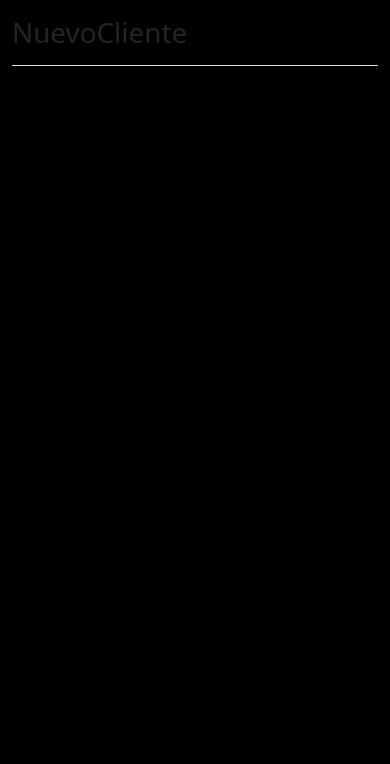
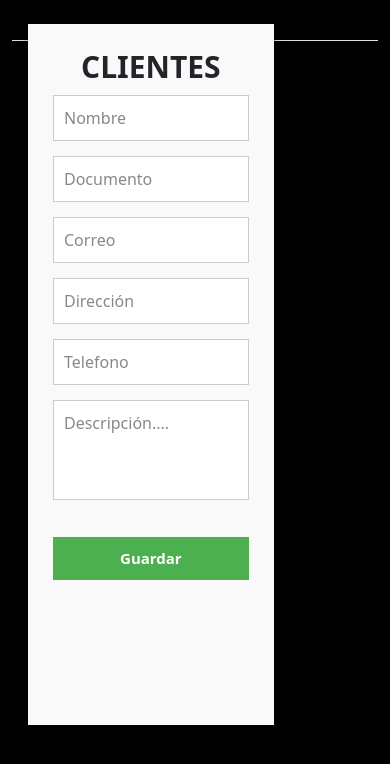
Before and after one commit to santii321/parqueadero, a React (Create React App) app in the folder parqueadero/: page /NuevoCliente in a window 390 px wide. Shown: the top 764 px of the page. Built offline with nearby package versions, Linux system fonts and the light colour scheme.

Commit message:
Se crea archivo clientes css y el archivo donde se almacena el formulario clientes

```diff
--- /dev/null
+++ b/parqueadero/src/assets/style/clientes.css
@@ -0,0 +1,93 @@
+
+
+#contact {
+    background: #F9F9F9;
+    padding: 25px;
+    box-shadow: 0 0 20px 0 rgba(0, 0, 0, 0.2), 0 5px 5px 0 rgba(0, 0, 0, 0.24);
+    height: 83%;
+    width: 63%;
+    overflow: hidden;
+    position: fixed;
+  }
+
+  #contact h3 {
+    display: block;
+    font-size: 30px;
+    font-weight: 300;
+    margin-bottom: 10px;
+  }
+
+  fieldset {
+    border: medium none !important;
+    margin: 0 0 10px;
+    min-width: 100%;
+    padding: 0;
+    width: 100%;
+  }
+
+  #contact input[type="text"],
+  #contact textarea {
+    width: 100%;
+    border: 1px solid #ccc;
+    background: #FFF;
+    margin: 0 0 5px;
+    padding: 10px;
+  }
+
+  #contact input[type="text"]:hover,
+  #contact textarea:hover {
+    -webkit-transition: border-color 0.3s ease-in-out;
+    -moz-transition: border-color 0.3s ease-in-out;
+    transition: border-color 0.3s ease-in-out;
+    border: 1px solid #aaa;
+  }
+
+  #contact textarea {
+    height: 100px;
+    max-width: 100%;
+    resize: none;
+  }
+
+  #contact button[type="submit"] {
+    cursor: pointer;
+    width: 100%;
+    border: none;
+    background: #4CAF50;
+    color: #FFF;
+    margin: 0 0 5px;
+    padding: 10px;
+    font-size: 15px;
+  }
+
+  #contact button[type="submit"]:hover {
+    background: #43A047;
+    -webkit-transition: background-color 0.3s ease-in-out;
+    -moz-transition: background-color 0.3s ease-in-out;
+    transition: background-color 0.3s ease-in-out;
+  }
+
+  #contact button[type="submit"]:active {
+    box-shadow: inset 0 1px 3px rgba(0, 0, 0, 0.5);
+  }
+
+  #contact input:focus,
+  #contact textarea:focus {
+    outline: 0;
+    border: 1px solid #aaa;
+  }
+
+  ::-webkit-input-placeholder {
+    color: #888;
+  }
+
+  :-moz-placeholder {
+    color: #888;
+  }
+
+  ::-moz-placeholder {
+    color: #888;
+  }
+
+  :-ms-input-placeholder {
+    color: #888;
+  }
--- a/parqueadero/src/clientes/FormularioClientes.js
+++ b/parqueadero/src/clientes/FormularioClientes.js
@@ -0,0 +1,35 @@
+import '../assets/style/clientes.css'
+
+const FormularioClientes = () => {
+    return (
+        <section className="contenedor m-2 mx-3">
+            <form className="" id="contact" action="" method="post">
+                <h3 className="fw-semibold text-center">CLIENTES</h3>
+                <fieldset>
+                    <input placeholder="Nombre" type="text" tabindex="1" required autofocus />
+                </fieldset>
+                <fieldset>
+                    <input placeholder="Documento" type="text" tabindex="2" required />
+                </fieldset>
+                <fieldset>
+                    <input placeholder="Correo" type="text" tabindex="3" required />
+                </fieldset>
+                <fieldset>
+                    <input placeholder="Dirección" type="text" tabindex="4" required />
+                </fieldset>
+                <fieldset>
+                    <input placeholder="Telefono" type="text" tabindex="5" required />
+                </fieldset>
+                <fieldset>
+                    <textarea placeholder="Descripción...." tabindex="6" required></textarea>
+                </fieldset>
+                <fieldset>
+                    <button className="my-3 fw-semibold " type="submit" id="contact-submit" data-submit="...Sending">Guardar</button>
+                </fieldset>
+            </form>
+
+        </section>
+    )
+}
+
+export default FormularioClientes;
--- /dev/null
+++ b/parqueadero/src/clientes/MensualidadClientes.js
@@ -0,0 +1,120 @@
+const MensualidadClientes = () => {
+    return (
+        <section class="fw-main-row  ds ms section_padding_top_100 section_padding_bottom_100 columns_padding_15 columns_margin_bottom_10 parallax background_cover" style="background-position: 50% -6px;">
+            <div class="container">
+                <div class="row">
+                    <div class="col-xs-12">
+                        <div class="row fw-pricing">
+                            <div class="fw-package-wrap col-sm-4 default-col ">
+                                <div class="fw-package price-table style2 with_border color_bg_1">
+                                    <div class="fw-heading-row plan-name">
+                                        <h3>
+                                            ON THE DAY<strong>BASIC</strong>							</h3>
+                                    </div>
+                                    <div class="fw-pricing-row plan-price">
+                                        <span>&nbsp;</span>
+                                        <span class="grey">$20.90</span>
+                                        <p>/month</p>
+                                    </div>
+                                    <div class="fw-default-row">
+
+                                        First-Class Customer Experience
+                                    </div>
+                                    <div class="fw-default-row">
+
+                                        Online Booking
+                                    </div>
+                                    <div class="fw-default-row">
+
+                                        Continual Evolution
+                                    </div>
+                                    <div class="fw-default-row">
+
+                                        Extensive and Advanced Network
+                                    </div>
+                                    <div class="fw-button-row call-to-action">
+
+                                        <a href="#" target="_self" class="theme_button inverse wide_button">
+                                            <span>Choose Plan</span>
+                                        </a>
+                                    </div>
+                                </div>
+                            </div>
+                            <div class="fw-package-wrap col-sm-4 highlight-col ">
+                                <div class="fw-package price-table style2 with_border color_bg_2">
+                                    <div class="fw-heading-row plan-name">
+                                        <h3>
+                                            EVENTS<strong>ECONOMY</strong>							</h3>
+                                    </div>
+                                    <div class="fw-pricing-row plan-price">
+                                        <span>&nbsp;</span>
+                                        <span class="grey">$22.90</span>
+                                        <p>/month</p>
+                                    </div>
+                                    <div class="fw-default-row">
+
+                                        First-Class Customer Experience
+                                    </div>
+                                    <div class="fw-default-row">
+
+                                        Online Booking
+                                    </div>
+                                    <div class="fw-default-row">
+
+                                        Continual Evolution
+                                    </div>
+                                    <div class="fw-default-row">
+
+                                        Extensive and Advanced Network
+                                    </div>
+                                    <div class="fw-button-row call-to-action">
+
+                                        <a href="#" target="_self" class="theme_button inverse wide_button">
+                                            <span>Choose Plan</span>
+                                        </a>
+                                    </div>
+                                </div>
+                            </div>
+                            <div class="fw-package-wrap col-sm-4 default-col ">
+                                <div class="fw-package price-table style2 with_border color_bg_1">
+                                    <div class="fw-heading-row plan-name">
+                                        <h3>
+                                            MONTHLY<strong>STANDART</strong>							</h3>
+                                    </div>
+                                    <div class="fw-pricing-row plan-price">
+                                        <span>&nbsp;</span>
+                                        <span class="grey">$122.90</span>
+                                        <p>/month</p>
+                                    </div>
+                                    <div class="fw-default-row">
+
+                                        First-Class Customer Experience
+                                    </div>
+                                    <div class="fw-default-row">
+
+                                        Online Booking
+                                    </div>
+                                    <div class="fw-default-row">
+
+                                        Continual Evolution
+                                    </div>
+                                    <div class="fw-default-row">
+
+                                        Extensive and Advanced Network
+                                    </div>
+                                    <div class="fw-button-row call-to-action">
+
+                                        <a href="#" target="_self" class="theme_button inverse wide_button">
+                                            <span>Choose Plan</span>
+                                        </a>
+                                    </div>
+                                </div>
+                            </div>
+                        </div></div>
+                </div>
+            </div>
+        </section>
+    )
+}
+
+export default MensualidadClientes;
--- a/parqueadero/src/pages/NuevoCliente.js
+++ b/parqueadero/src/pages/NuevoCliente.js
@@ -1,6 +1,11 @@
+import FormularioClientes from "../clientes/FormularioClientes"
+import MensualidadClientes from "../clientes/MensualidadClientes"
+import '../assets/style/clientes.css'
+
 function NuevoCliente() {
     return(
-        <h1>NuevoCliente</h1>
+        <FormularioClientes />
+
     )
 }
-export default  NuevoCliente
+export default  NuevoCliente;
```
